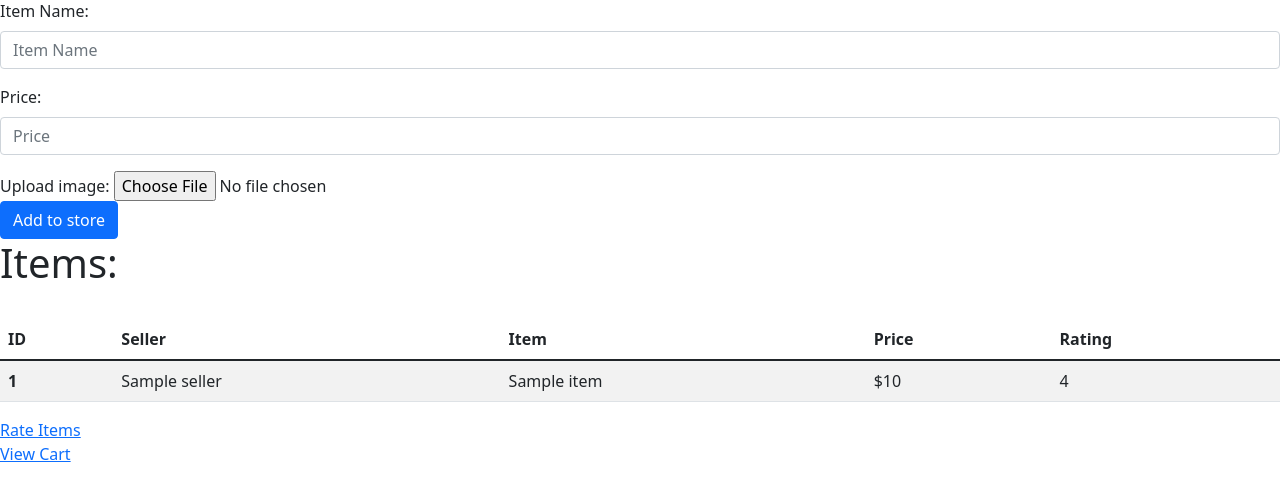
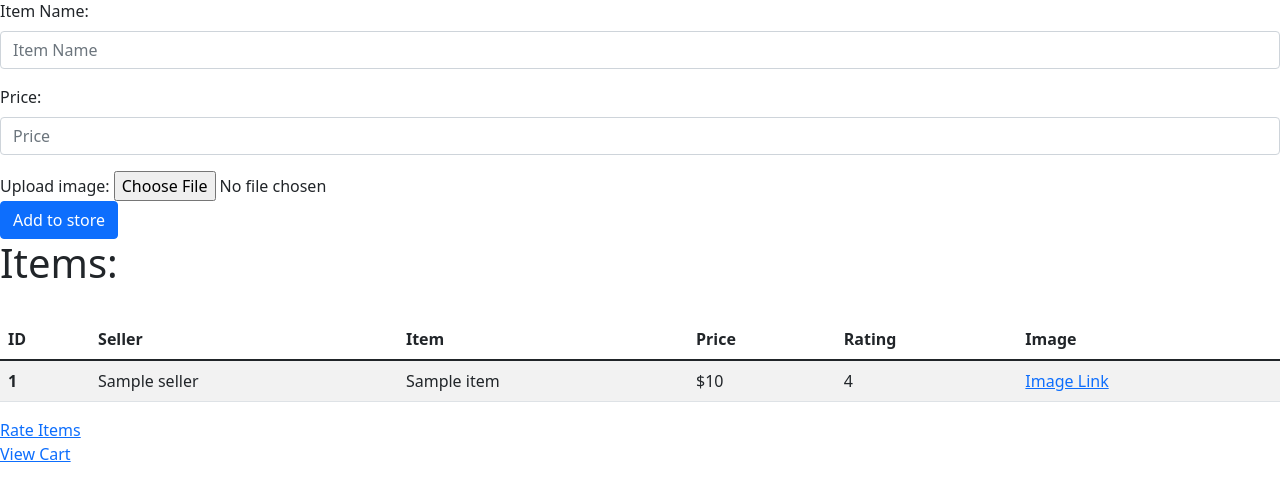
Before and after one commit to jackiemed96/CMPE131_Project, a Python web app: template code/app/templates/itemspage.html in a window 1280 px wide. Shown: the part 57-558 px from the top of the page. Run offline with Jinja, Linux system fonts and the light colour scheme; the template is opened without the code that fills it: most values are stand-ins (such as "Sample title", 1, 10 or a date in 2020).

Commit message:
"added url links for images"

```diff
--- a/code/app/templates/itemspage.html
+++ b/code/app/templates/itemspage.html
@@ -57,6 +57,7 @@
       <th scope="col">Item</th>
       <th scope="col">Price</th>
       <th scope="col">Rating</th>
+      <th scope="col">Image</th>
     </tr>
   </thead>
   <tbody>
@@ -67,6 +68,7 @@
       <td>{{ item.itemname}}</td>
       <td>${{ item.price }}</td>
       <td>{{ item.rating }}</td>
+      <td><a href="{{url_for('viewImage', id=item.id)}}">Image Link</a>
     </tr>
     {% endfor %}
   </tbody>
```
Also changed, not shown: code/app/app.db.
